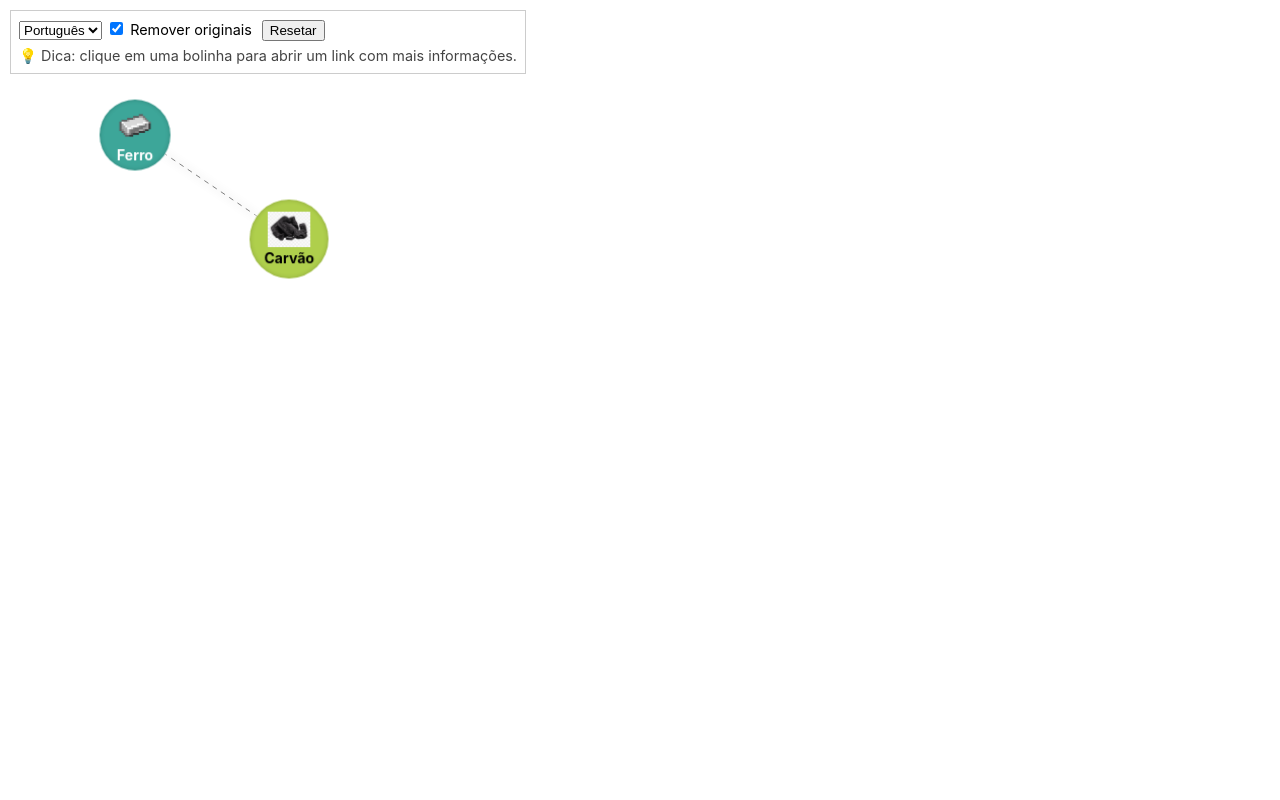
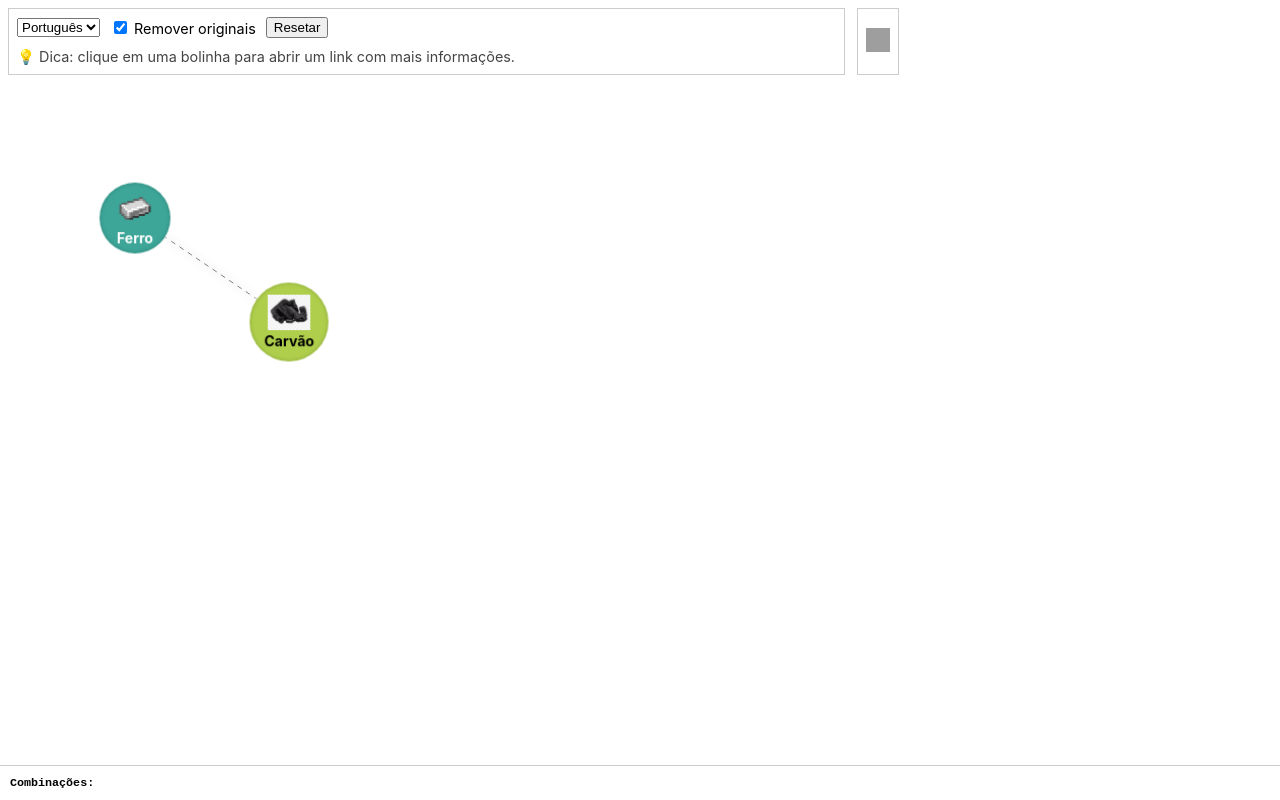
Before and after one commit to Bobagi/primordium, a React (Create React App) app: page / in a window 1280 px wide. Built offline with nearby package versions, Linux system fonts and the light colour scheme; grey boxes are pictures that could not be loaded.

Commit message:
fix: menu location and book link

```diff
--- a/src/App.js
+++ b/src/App.js
@@ -14,6 +14,8 @@ export default function App() {
   const recentlyCombined = useRef(new Set());
   const elementRefs = useRef({});
   const [, forceUpdate] = useState(0);
+
+  const canvasRef = useRef(null);
 
   useEffect(() => forceUpdate((n) => n + 1), [elements]);
 
@@ -75,9 +77,11 @@ export default function App() {
 
           setFeed((f) => [
             {
-              text: `${t(`elements.${moveBall.baseId || moveBall.id}.name`)} + ${t(
-                `elements.${o.baseId || o.id}.name`
-              )} = ${t(`elements.${result.id}.name`)}`,
+              text: `${t(
+                `elements.${moveBall.baseId || moveBall.id}.name`
+              )} + ${t(`elements.${o.baseId || o.id}.name`)} = ${t(
+                `elements.${result.id}.name`
+              )}`,
               ts: Date.now(),
             },
             ...f.slice(0, 4),
@@ -93,19 +97,31 @@ export default function App() {
   };
 
   return (
-    <div className="App" style={{ position: "relative" }}>
+    <div
+      className="App"
+      style={{ display: "flex", flexDirection: "column", height: "100vh" }}
+    >
       <PhysicsEngine elements={elements} setElements={setElements} />
 
+      {/* Topo */}
       <div
         style={{
-          position: "absolute",
-          top: 10,
-          left: 10,
+          display: "flex",
+          gap: "12px",
+          padding: "8px",
+          fontSize: "0.9em",
+          zIndex: 2,
+        }}
+      >
+        <div
+          style={{
             background: "#fff",
             padding: "8px",
-          zIndex: 2,
-          fontSize: "0.9em",
             border: "1px solid #ccc",
+            display: "flex",
+            flexWrap: "wrap",
+            alignItems: "center",
+            gap: "10px",
           }}
         >
           <select
@@ -114,7 +130,7 @@ export default function App() {
           >
             <option value="pt">Português</option>
             <option value="en">English</option>
-        </select>{" "}
+          </select>
           <label>
             <input
               type="checkbox"
@@ -123,19 +139,45 @@ export default function App() {
             />{" "}
             {t("removeOriginals")}
           </label>
-        <button onClick={reset} style={{ marginLeft: 10 }}>
-          {t("reset")}
-        </button>
-        <div style={{ marginTop: 6, color: "#444" }}>{t("tipClick")}</div>
+          <button onClick={reset}>{t("reset")}</button>
+          <div style={{ color: "#444", flexBasis: "100%" }}>
+            {t("tipClick")}
+          </div>
+        </div>
+        <div
+          style={{
+            background: "#fff",
+            padding: "8px",
+            border: "1px solid #ccc",
+            display: "flex",
+            alignItems: "center",
+            justifyContent: "center",
+          }}
+        >
+          <a
+            href={t("bookLink")}
+            target="_blank"
+            rel="noopener noreferrer"
+            title={t("bookTooltip")}
+          >
+            <img
+              src="/img/book-icon.png"
+              alt="Book"
+              style={{ width: 24, height: 24 }}
+            />
+          </a>
+        </div>
       </div>
 
+      {/* bolinhas + conexões */}
+      <div ref={canvasRef} style={{ position: "relative", flex: 1 }}>
         <svg
           style={{
             position: "absolute",
             top: 0,
             left: 0,
-          width: "100vw",
-          height: "100vh",
+            width: "100%",
+            height: "100%",
             pointerEvents: "none",
             zIndex: 1,
           }}
@@ -148,10 +190,12 @@ export default function App() {
               if (!n1 || !n2) return null;
               const r1 = n1.getBoundingClientRect();
               const r2 = n2.getBoundingClientRect();
+              const offsetTop =
+                canvasRef.current?.getBoundingClientRect().top || 0;
               const x1 = r1.left + r1.width / 2;
-            const y1 = r1.top + r1.height / 2;
+              const y1 = r1.top + r1.height / 2 - offsetTop;
               const x2 = r2.left + r2.width / 2;
-            const y2 = r2.top + r2.height / 2;
+              const y2 = r2.top + r2.height / 2 - offsetTop;
               return (
                 <line
                   key={`${e1.id}-${e2.id}`}
@@ -186,17 +230,15 @@ export default function App() {
             />
           );
         })}
+      </div>
 
+      {/* Feed final da tela */}
       <div
         style={{
-          position: "absolute",
-          bottom: 10,
-          left: 10,
           background: "#fff",
           padding: "10px",
-          border: "1px solid #ccc",
+          borderTop: "1px solid #ccc",
           fontFamily: "monospace",
-          maxWidth: 300,
           fontSize: "0.9em",
           zIndex: 2,
         }}
--- a/src/locales/en/translation.json
+++ b/src/locales/en/translation.json
@@ -1,4 +1,6 @@
 {
+  "bookLink": "https://www.amazon.com/dp/B0B1QQ8HF7?tag=YOUR_AFFILIATE_ID",
+  "bookTooltip": "Read the recommended book",
   "removeOriginals": "Remove originals",
   "reset": "Reset",
   "tipClick": "💡 Tip: click a circle to open an informative link.",
--- a/src/locales/pt/translation.json
+++ b/src/locales/pt/translation.json
@@ -1,4 +1,6 @@
 {
+  "bookLink": "https://www.amazon.com.br/dp/B0854LT7LQ?tag=SEU_ID_AFILIADO",
+  "bookTooltip": "Leia o livro recomendado",
   "removeOriginals": "Remover originais",
   "reset": "Resetar",
   "tipClick": "💡 Dica: clique em uma bolinha para abrir um link com mais informações.",
```
Lines whose indentation alone changed are shown as unchanged.
